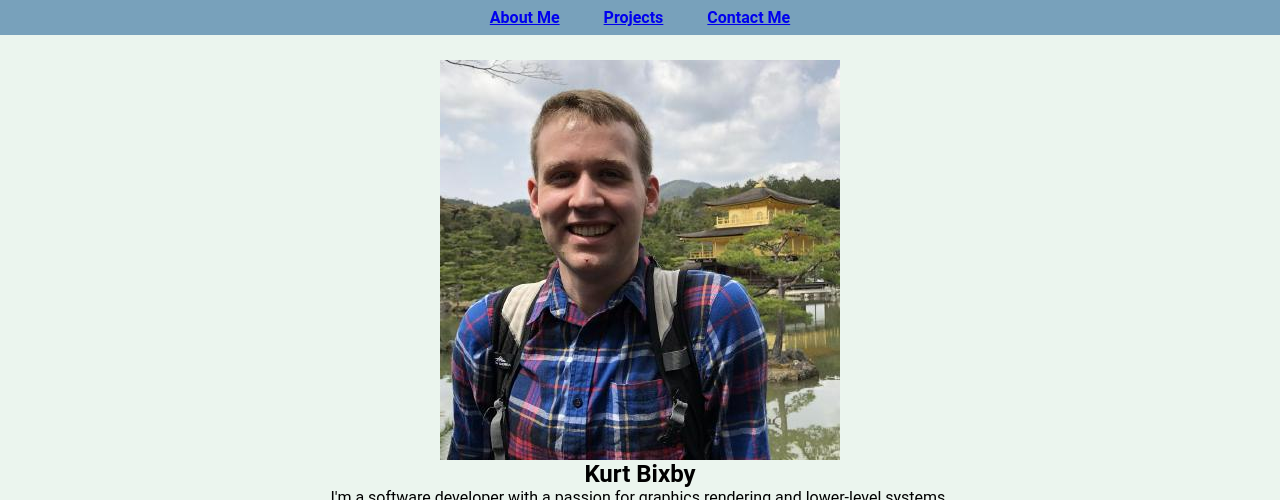
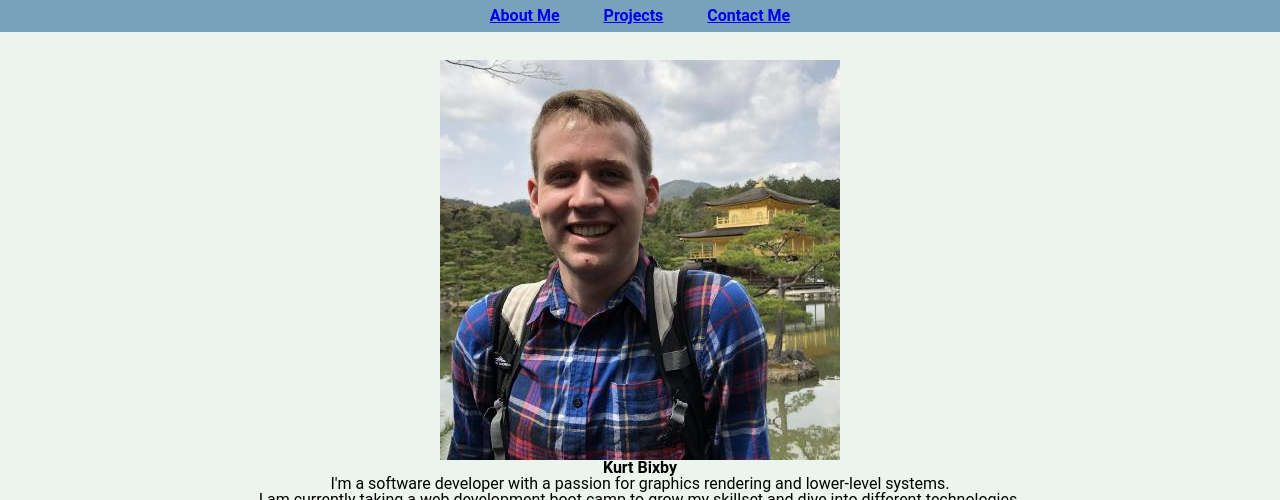
Before and after one commit to kurtbixby/Boot-Camp-Challenge-02-Portfolio, a plain HTML site: page index.html in a window 1280 px wide. Shown: the top 500 px of the page. Drawn offline with Linux system fonts and the light colour scheme.

Commit message:
Added reset.css

```diff
--- /dev/null
+++ b/assets/styles/reset.css
@@ -0,0 +1,41 @@
+* {
+  margin: 0;
+  padding: 0;
+  box-sizing: border-box;
+}
+
+html {
+  height: 100%;
+}
+
+body {
+  min-height: 100%;
+  line-height: 1;
+  font-family: sans-serif;
+}
+
+h1,
+h2,
+h3,
+h4,
+h5,
+h6 {
+  font-size: 100%;
+}
+
+input,
+select,
+option,
+optgroup,
+textarea,
+button,
+pre,
+code {
+  font-size: 100%;
+  font-family: inherit;
+}
+
+ol,
+ul {
+  list-style: none;
+}
--- a/assets/styles/style.css
+++ b/assets/styles/style.css
@@ -6,12 +6,6 @@
     --color-5: #8b786d;
 
     --max-width: 1000px;
-}
-
-* {
-    margin: 0;
-    padding: 0;
-    box-sizing: border-box;
 }
 
 body {
--- a/index.html
+++ b/index.html
@@ -3,6 +3,7 @@
     <head>
         <title>Kurt Bixby's Portfolio</title>
         <meta charset="UTF-8">
+        <link rel="stylesheet" href="./assets/styles/reset.css">
         <link rel="stylesheet" href="./assets/styles/style.css">
     </head>
 
```
